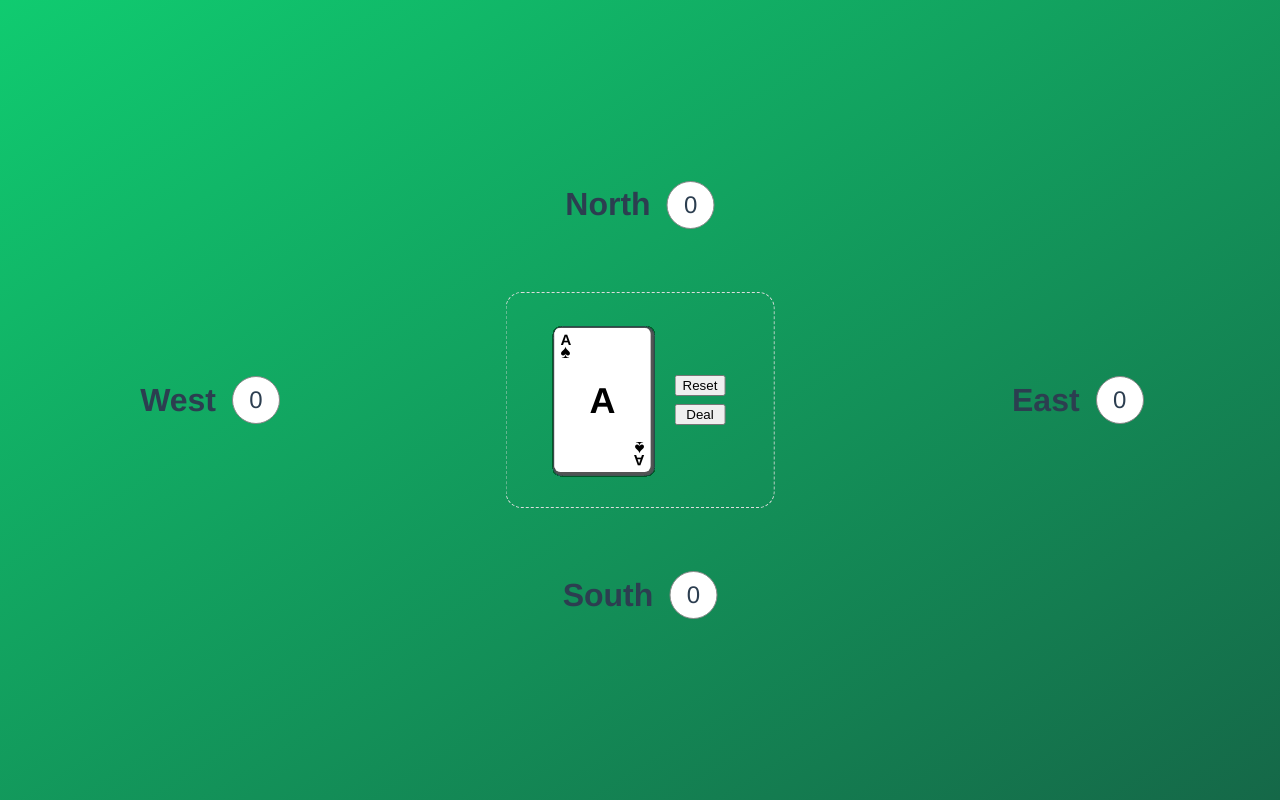
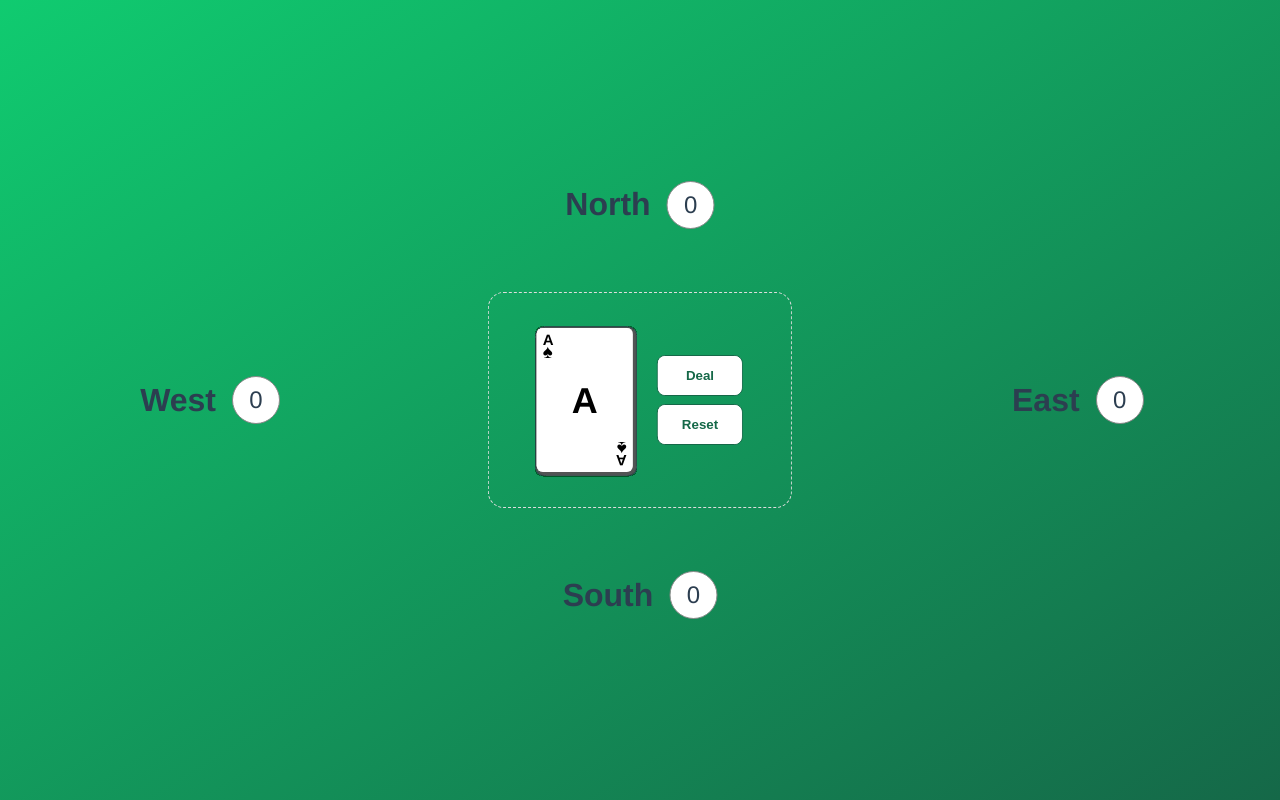
Before and after one commit to shready/bridge-hand, a Vue app: page / in a window 1280 px wide. Built offline with nearby package versions, Linux system fonts and the light colour scheme.

Commit message:
Add custom button component

```diff
--- /dev/null
+++ b/src/components/AppButton.vue
@@ -0,0 +1,59 @@
+<template>
+  <button class="app-button" @click="$emit('click', $event)">
+    <div class="app-button__content">
+      <slot />
+    </div>
+  </button>
+</template>
+
+<script lang="ts">
+import { Component, Vue } from 'vue-property-decorator';
+
+@Component({
+  name: 'AppButton',
+})
+
+export default class Button extends Vue {}
+</script>
+
+<style lang="scss" scoped>
+  .app-button {
+    display: inline-block;
+    outline: none;
+    cursor: pointer;
+    font-weight: bold;
+    border-radius: 0.5rem;
+    padding: 0.75rem 1.5rem;
+    border: 1px solid #156848;
+    background: #fff;
+    color: #156848;
+    position: relative;
+
+    .app-button__content {
+      position: relative;
+      z-index: 1;
+    }
+
+    &::before {
+      content: '';
+      position: absolute;
+      top: 0;
+      right: 0;
+      bottom: 0;
+      left: 0;
+      background: inherit;
+      border-radius: inherit;
+      transition: all 0.2s ease 0s;
+      z-index: 1;
+    }
+
+    &:not(:disabled):hover::before {
+      background: rgba(16, 203, 112, 0.15);
+    }
+
+    &:disabled {
+      cursor: default;
+      color: #888;
+    }
+  }
+</style>
--- a/src/modules/Game/Game.vue
+++ b/src/modules/Game/Game.vue
@@ -17,12 +17,12 @@
       :vertical="i % 2 === 1"
     />
 
-    <button slot="actions" @click="resetGame">
+    <app-button slot="actions" :disabled="hasDealt" @click="deal">
+      Deal
+    </app-button>
+    <app-button slot="actions" @click="resetGame">
       Reset
-    </button>
-    <button slot="actions" :disabled="hasDealt" @click="deal">
-      Deal
-    </button>
+    </app-button>
   </board>
 </template>
 
@@ -39,12 +39,14 @@ import PlayingCard from '@/modules/Card/components/PlayingCard.vue';
 import { Player } from '@/modules/Player/Player';
 import PlayerHand from '@/modules/Player/components/PlayerHand.vue';
 
+import AppButton from '@/components/AppButton.vue';
 import Board from './components/Board.vue';
 
 @Component({
   name: 'Game',
   components: {
     Board,
+    AppButton,
     PlayingCard,
     PlayerHand,
   },
```
